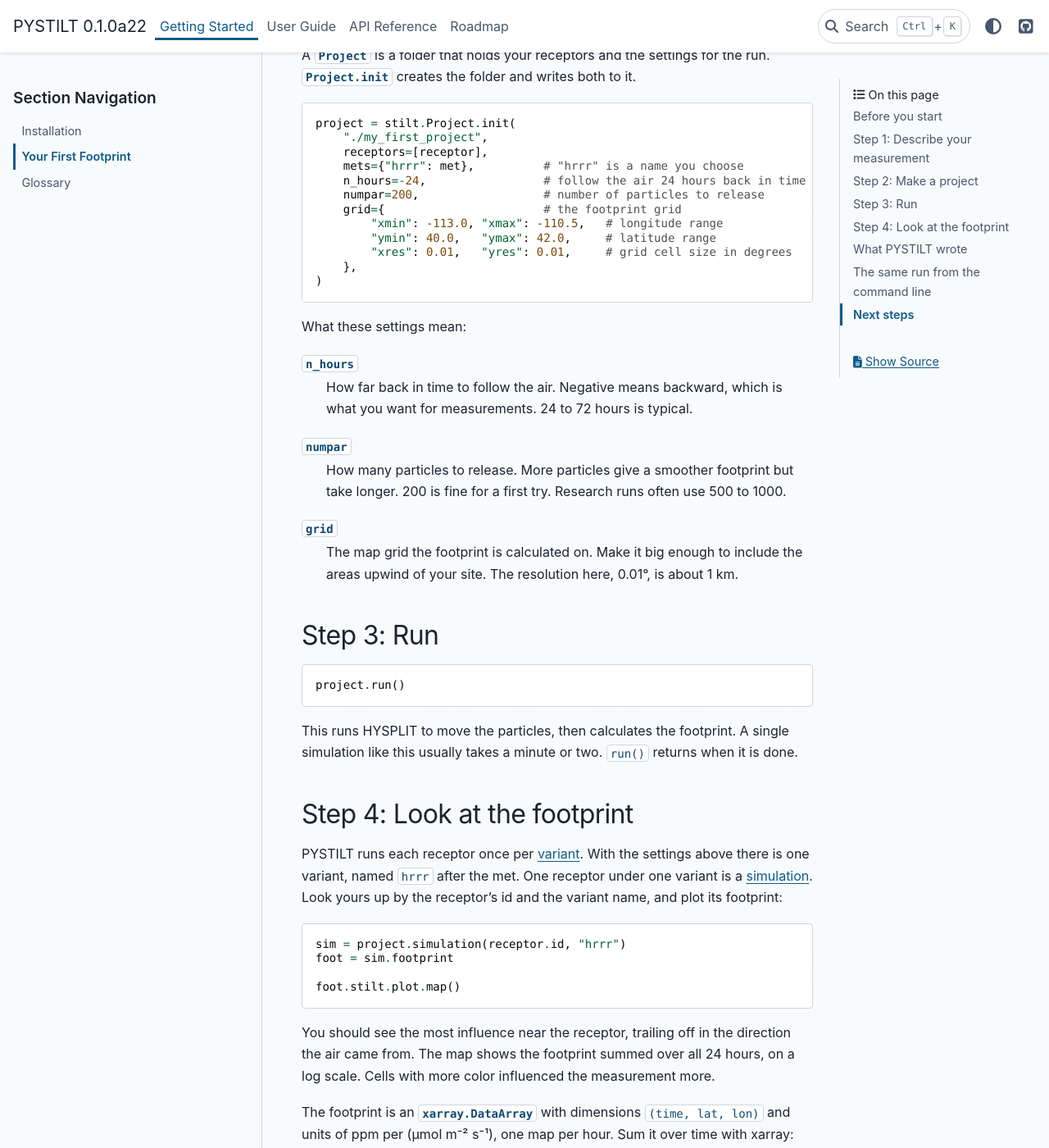
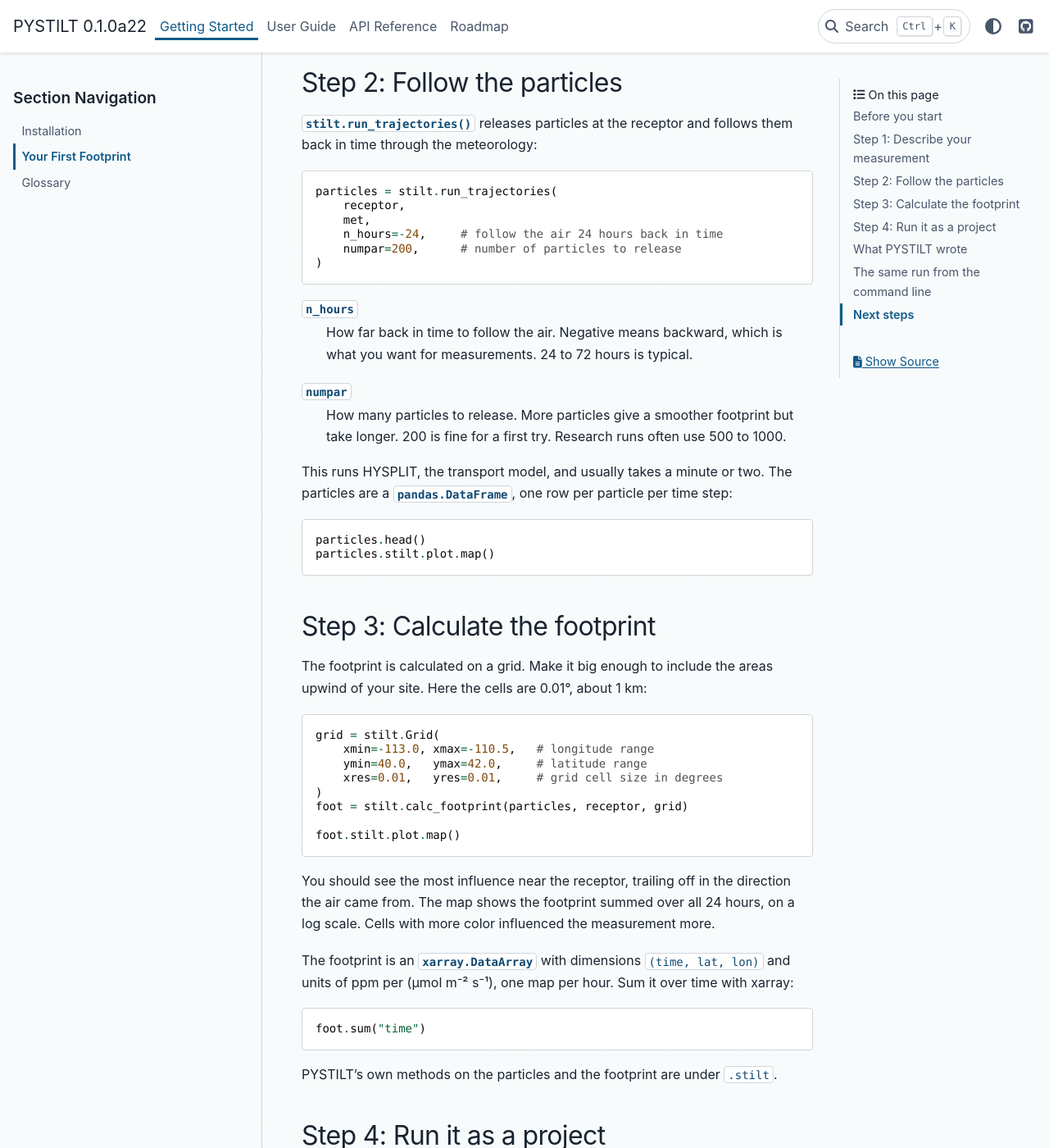
Before and after one commit to fbirds5230/runtraj, a Sphinx documentation site: the page built from docs/getting_started/quickstart.rst, in a window 1280 px wide and 1400 px high, scrolled down 1707 px. Shown: the whole window at 82% size. Built offline with Sphinx 7.4.7 and the PyData theme 0.15.4, drawn with Linux system fonts in a browser that asks for light colours; pages that are not in the unit, such as notebooks, are missing from menus; some of the changed text lies outside the part shown.

Commit message:
docs: the quickstart makes one footprint with the two functions, then a project

```diff
--- a/docs/getting_started/quickstart.rst
+++ b/docs/getting_started/quickstart.rst
@@ -2,14 +2,18 @@ Your First Footprint
 ====================
 
 This page takes you from one measurement to a footprint map. It uses Python.
-The same run from the command line is at the end.
+The first part makes one footprint with two function calls. The second
+part runs the same thing as a project, which is how you run many
+receptors and keep the results. The same project from the command line is
+at the end.
 
 You will:
 
 1. describe one measurement (a :term:`receptor`)
 2. point PYSTILT at :term:`meteorology`
-3. run the simulation
-4. plot the footprint
+3. follow particles back in time from the receptor
+4. calculate and plot the footprint
+5. run the same receptor as a project
 
 Before you start
 ----------------
@@ -66,29 +70,20 @@ the ground on the University of Utah campus, at 18:00 UTC on 15 July 2023:
        altitude=10,               # metres above ground level
    )
 
-Step 2: Make a project
-----------------------
+Step 2: Follow the particles
+----------------------------
 
-A :class:`~stilt.Project` is a folder that holds your receptors and the
-settings for the run. :meth:`Project.init <stilt.Project.init>` creates the
-folder and writes both to it.
+:func:`stilt.run_trajectories` releases particles at the receptor and
+follows them back in time through the meteorology:
 
 .. code-block:: python
 
-   project = stilt.Project.init(
-       "./my_first_project",
-       receptors=[receptor],
-       mets={"hrrr": met},          # "hrrr" is a name you choose
-       n_hours=-24,                 # follow the air 24 hours back in time
-       numpar=200,                  # number of particles to release
-       grid={                       # the footprint grid
-           "xmin": -113.0, "xmax": -110.5,   # longitude range
-           "ymin": 40.0,   "ymax": 42.0,     # latitude range
-           "xres": 0.01,   "yres": 0.01,     # grid cell size in degrees
-       },
+   particles = stilt.run_trajectories(
+       receptor,
+       met,
+       n_hours=-24,     # follow the air 24 hours back in time
+       numpar=200,      # number of particles to release
    )
-
-What these settings mean:
 
 ``n_hours``
    How far back in time to follow the air. Negative means backward, which is
@@ -99,34 +94,29 @@ What these settings mean:
    but take longer. 200 is fine for a first try. Research runs often use
    500 to 1000.
 
-``grid``
-   The map grid the footprint is calculated on. Make it big enough to
-   include the areas upwind of your site. The resolution here, 0.01°, is
-   about 1 km.
-
-Step 3: Run
------------
+This runs HYSPLIT, the transport model, and usually takes a minute or two.
+The particles are a :class:`pandas.DataFrame`, one row per particle per
+time step:
 
 .. code-block:: python
 
-   project.run()
+   particles.head()
+   particles.stilt.plot.map()
 
-This runs HYSPLIT to move the particles, then calculates the footprint. A
-single simulation like this usually takes a minute or two. ``run()`` returns
-when it is done.
+Step 3: Calculate the footprint
+-------------------------------
 
-Step 4: Look at the footprint
------------------------------
-
-PYSTILT runs each receptor once per :term:`variant`. With the settings above
-there is one variant, named ``hrrr`` after the met. One receptor under
-one variant is a :term:`simulation`. Look yours up by the receptor's id and
-the variant name, and plot its footprint:
+The footprint is calculated on a grid. Make it big enough to include the
+areas upwind of your site. Here the cells are 0.01°, about 1 km:
 
 .. code-block:: python
 
-   sim = project.simulation(receptor.id, "hrrr")
-   foot = sim.footprint
+   grid = stilt.Grid(
+       xmin=-113.0, xmax=-110.5,   # longitude range
+       ymin=40.0,   ymax=42.0,     # latitude range
+       xres=0.01,   yres=0.01,     # grid cell size in degrees
+   )
+   foot = stilt.calc_footprint(particles, receptor, grid)
 
    foot.stilt.plot.map()
 
@@ -142,15 +132,43 @@ hour. Sum it over time with xarray:
 
    foot.sum("time")
 
-The particles are a :class:`pandas.DataFrame`, one row per particle per
-time step:
+PYSTILT's own methods on the particles and the footprint are under
+``.stilt``.
+
+Step 4: Run it as a project
+---------------------------
+
+Two calls are enough for one receptor. For many receptors, make a
+:class:`~stilt.Project`: a folder that holds your receptors and settings,
+runs every receptor, and keeps the results. :meth:`Project.init
+<stilt.Project.init>` creates the folder and writes both to it. The
+settings are the ones above:
 
 .. code-block:: python
 
+   project = stilt.Project.init(
+       "./my_first_project",
+       receptors=[receptor],
+       mets={"hrrr": met},          # "hrrr" is a name you choose
+       n_hours=-24,
+       numpar=200,
+       grid=grid,
+   )
+   project.run()
+
+``run()`` runs the particles and the footprint of every receptor, and
+returns when they are done.
+
+PYSTILT runs each receptor once per :term:`variant`. With the settings above
+there is one variant, named ``hrrr`` after the met. One receptor under
+one variant is a :term:`simulation`. Look yours up by the receptor's id and
+the variant name:
+
+.. code-block:: python
+
+   sim = project.simulation(receptor.id, "hrrr")
+   sim.footprint.stilt.plot.map()
    sim.particles.head()
-   sim.particles.stilt.plot.map()
-
-PYSTILT's own methods on both are under ``.stilt``.
 
 What PYSTILT wrote
 ------------------
```
Also changed, not shown: other parts of docs/getting_started/quickstart.rst (+2 -1 lines), README.md (+17 -16 lines).
